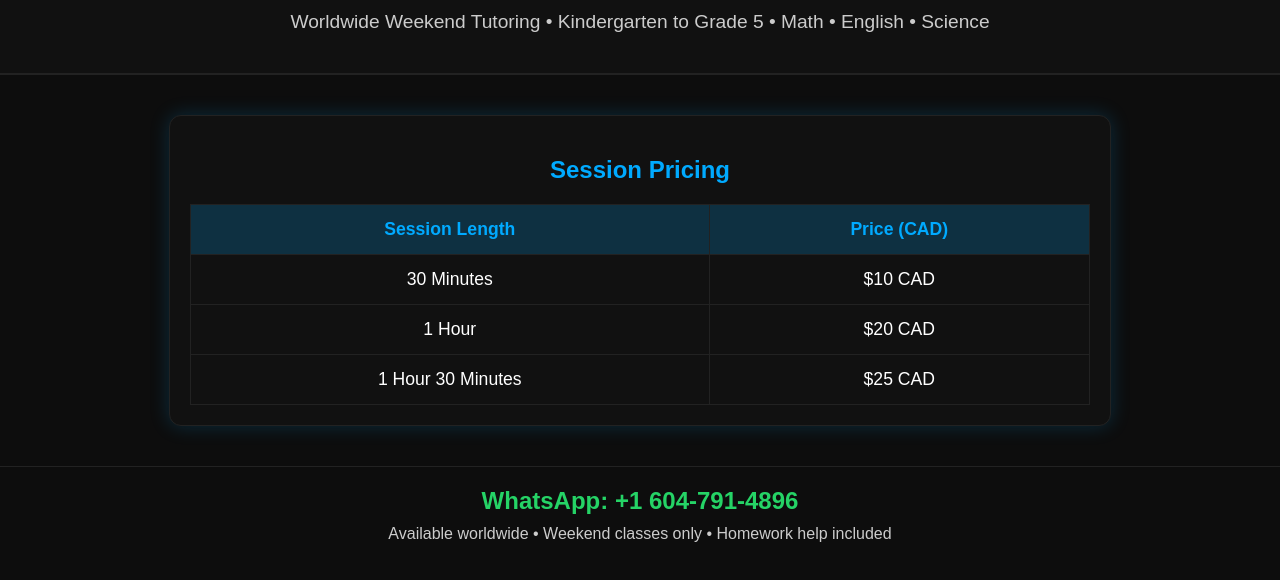
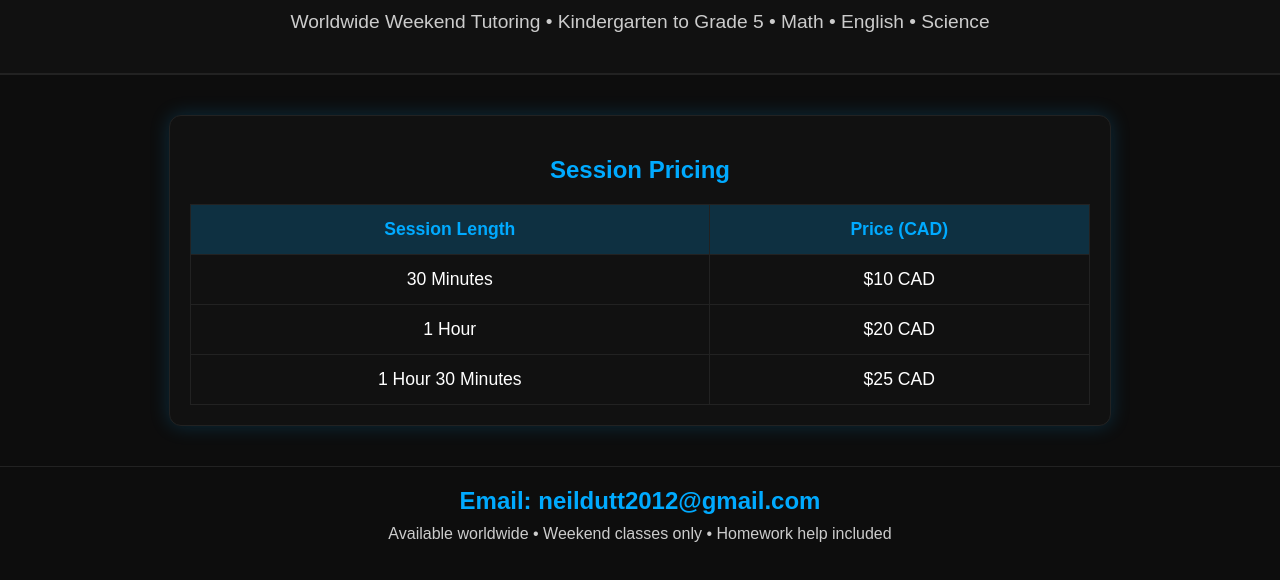
Before and after one commit to neildutt2012-hue/NeoBrainHub, a plain HTML site: page index.html in a window 1280 px wide. Shown: the part 148-728 px from the top of the page. Drawn offline with Linux system fonts and the light colour scheme.

Commit message:
Update index.html

```diff
--- a/index.html
+++ b/index.html
@@ -67,9 +67,9 @@
       padding: 20px;
       border-top: 1px solid #222;
     }
-    .whatsapp {
+    .email {
       font-size: 1.5rem;
-      color: #25D366;
+      color: #00aaff;
       font-weight: bold;
     }
     .note {
@@ -108,7 +108,7 @@
   </div>
 
   <div class="contact">
-    <div class="whatsapp">WhatsApp: +1 604‑791‑4896</div>
+    <div class="email">Email: neildutt2012@gmail.com</div>
     <div class="note">Available worldwide • Weekend classes only • Homework help included</div>
   </div>
 </body>
```
